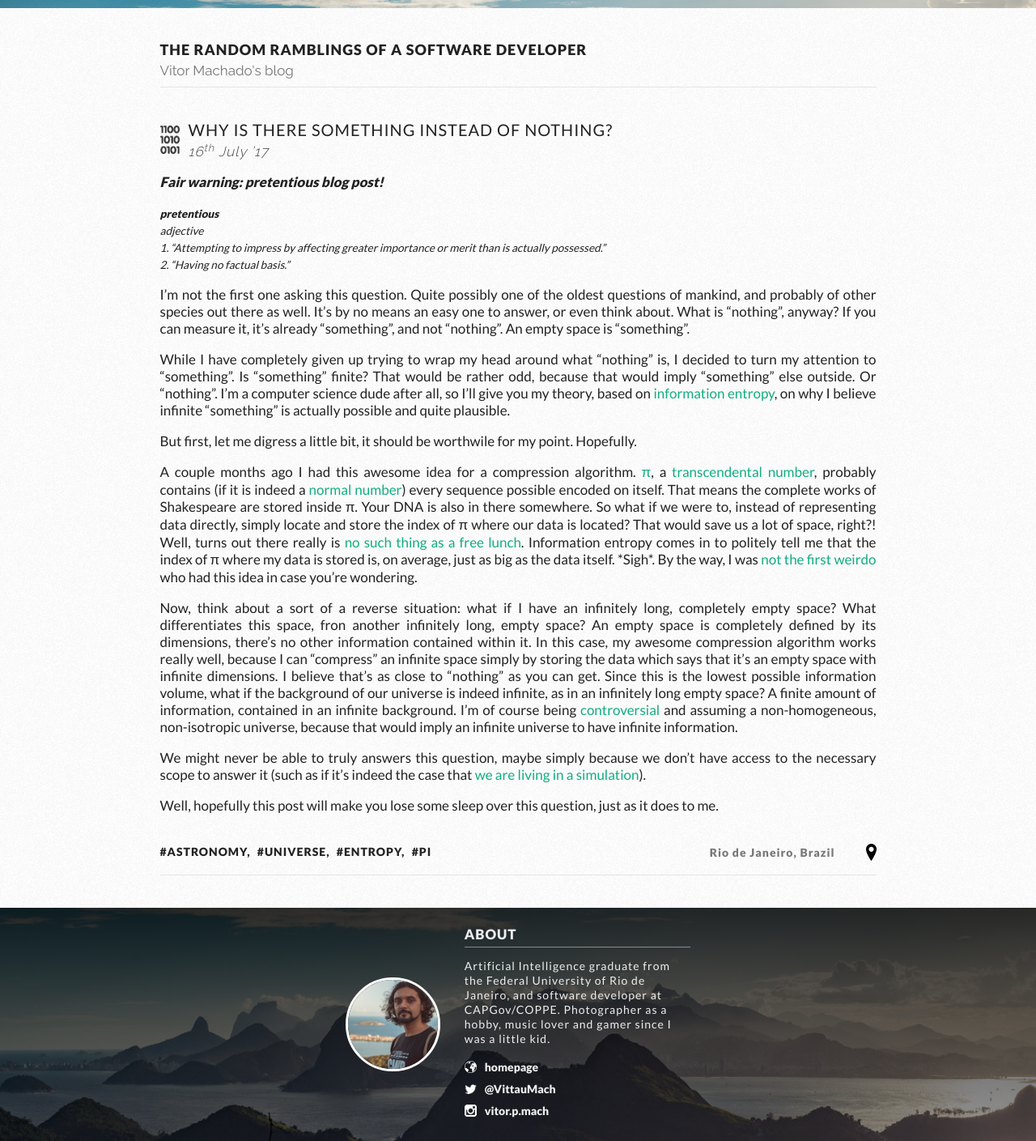
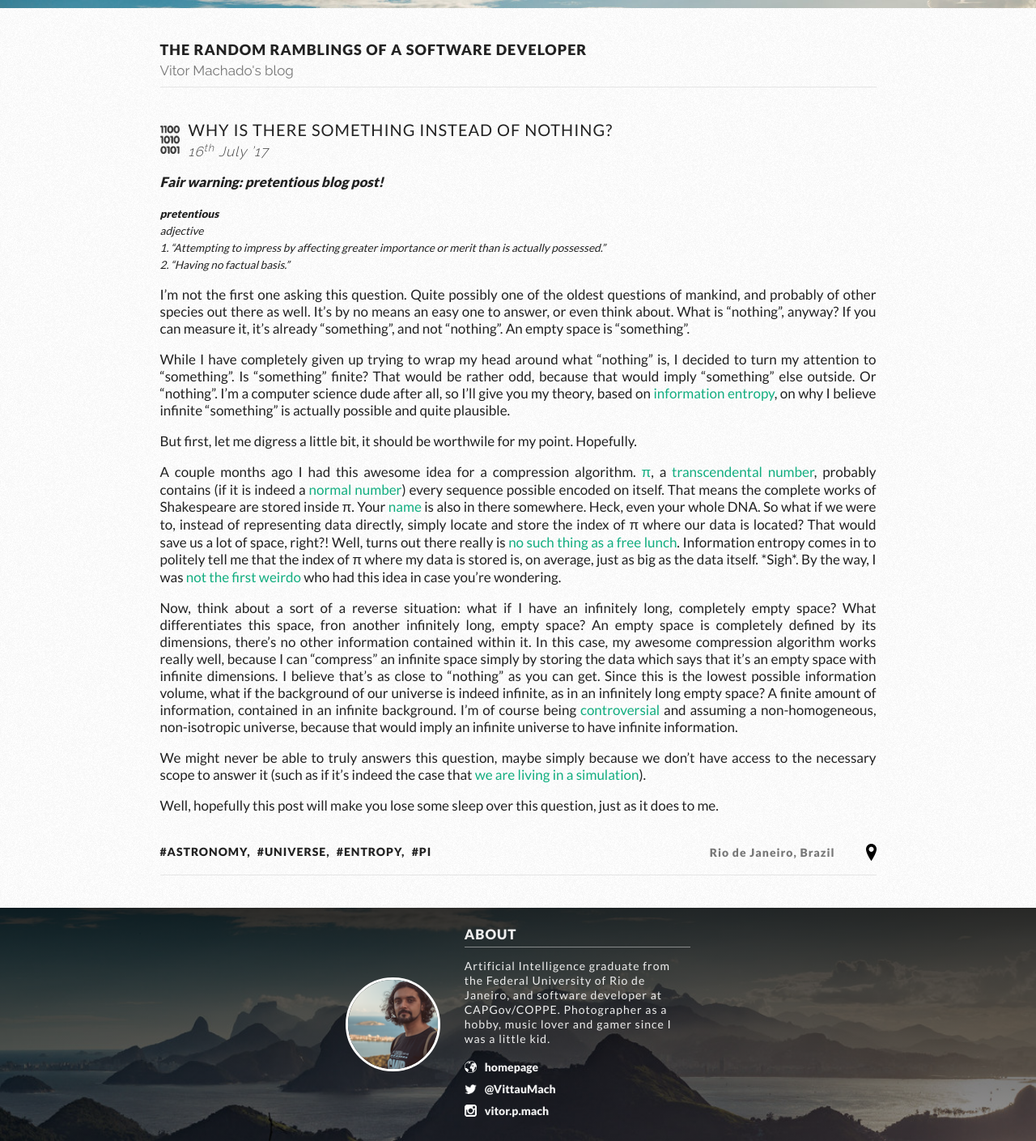
Before and after one commit to vittau/blog, a Jekyll site: the page built from _posts/2017-07-15-why-is-there-something-instead-of-nothing.markdown, in a window 1280 px wide. Shown: the whole page at 81% size. Built offline with Jekyll 4.4.1, drawn with Linux system fonts in a browser that asks for light colours; comment, search, counter and statistics services are not loaded.

Commit message:
pi name search

```diff
--- a/_posts/2017-07-15-why-is-there-something-instead-of-nothing.markdown
+++ b/_posts/2017-07-15-why-is-there-something-instead-of-nothing.markdown
@@ -19,7 +19,7 @@ While I have completely given up trying to wrap my head around what "nothing" is
 
 But first, let me digress a little bit, it should be worthwile for my point. Hopefully.
 
-A couple months ago I had this awesome idea for a compression algorithm. <a href="https://en.wikipedia.org/wiki/Pi" target="_blank">&pi;</a>, a <a href="https://en.wikipedia.org/wiki/Transcendental_number" target="_blank">transcendental number</a>, probably contains (if it is indeed a <a href="http://mathworld.wolfram.com/NormalNumber.html" target="_blank">normal number</a>) every sequence possible encoded on itself. That means the complete works of Shakespeare are stored inside &pi;. Your DNA is also in there somewhere. So what if we were to, instead of representing data directly, simply locate and store the index of &pi; where our data is located? That would save us a lot of space, right?! Well, turns out there really is <a href="https://en.wikipedia.org/wiki/There_ain%27t_no_such_thing_as_a_free_lunch" target="_blank">no such thing as a free lunch</a>. Information entropy comes in to politely tell me that the index of &pi; where my data is stored is, on average, just as big as the data itself. \*Sigh\*. By the way, I was <a href="https://cs.stackexchange.com/questions/42464/are-there-any-compression-algorithms-based-on-pi" target="_blank">not the first weirdo</a> who had this idea in case you're wondering.
+A couple months ago I had this awesome idea for a compression algorithm. <a href="https://en.wikipedia.org/wiki/Pi" target="_blank">&pi;</a>, a <a href="https://en.wikipedia.org/wiki/Transcendental_number" target="_blank">transcendental number</a>, probably contains (if it is indeed a <a href="http://mathworld.wolfram.com/NormalNumber.html" target="_blank">normal number</a>) every sequence possible encoded on itself. That means the complete works of Shakespeare are stored inside &pi;. Your <a href="http://www.dr-mikes-math-games-for-kids.com/your-name-in-pi.html" target="_blank">name</a> is also in there somewhere. Heck, even your whole DNA. So what if we were to, instead of representing data directly, simply locate and store the index of &pi; where our data is located? That would save us a lot of space, right?! Well, turns out there really is <a href="https://en.wikipedia.org/wiki/There_ain%27t_no_such_thing_as_a_free_lunch" target="_blank">no such thing as a free lunch</a>. Information entropy comes in to politely tell me that the index of &pi; where my data is stored is, on average, just as big as the data itself. \*Sigh\*. By the way, I was <a href="https://cs.stackexchange.com/questions/42464/are-there-any-compression-algorithms-based-on-pi" target="_blank">not the first weirdo</a> who had this idea in case you're wondering.
 
 Now, think about a sort of a reverse situation: what if I have an infinitely long, completely empty space? What differentiates this space, fron another infinitely long, empty space? An empty space is completely defined by its dimensions, there's no other information contained within it. In this case, my awesome compression algorithm works really well, because I can "compress" an infinite space simply by storing the data which says that it's an empty space with infinite dimensions. I believe that's as close to "nothing" as you can get. Since this is the lowest possible information volume, what if the background of our universe is indeed infinite, as in an infinitely long empty space? A finite amount of information, contained in an infinite background. I'm of course being <a href="https://en.wikipedia.org/wiki/Cosmological_principle" target="_blank">controversial</a> and assuming a non-homogeneous, non-isotropic universe, because that would imply an infinite universe to have infinite information.
 
```
